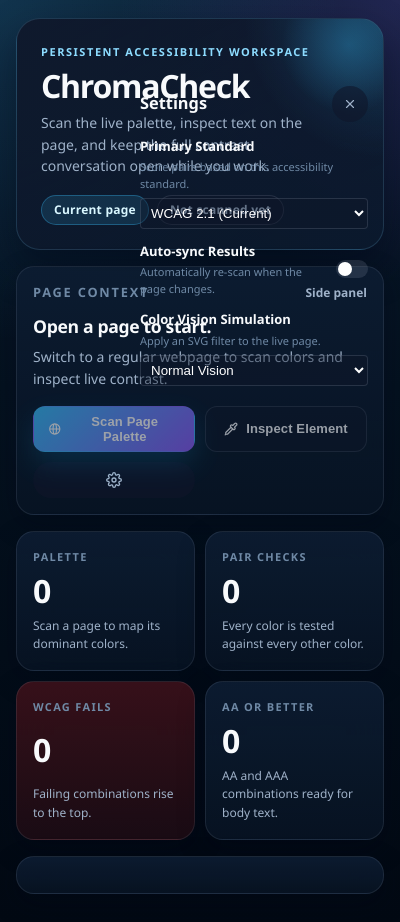
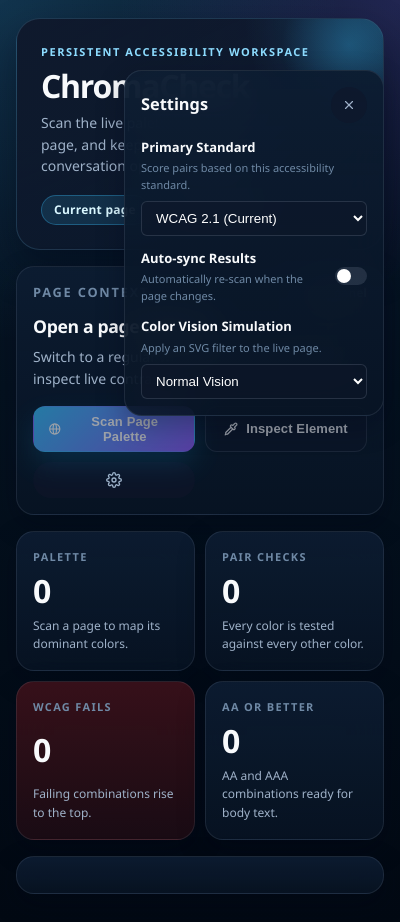
Before and after one commit to ryan258/palette-checker, a browser extension: page chrome-extension/popup/popup.html in a window 400 px wide. Both pictures are taken after a click on the button "Extension Settings". Drawn offline with Linux system fonts and the light colour scheme.

Commit message:
refactor: improve settings UI layout and styling by introducing `setting-group` classes and updating select input presentation.

```diff
--- a/chrome-extension/popup/popup.css
+++ b/chrome-extension/popup/popup.css
@@ -935,6 +935,33 @@
   cursor: pointer;
 }
 
+.setting-group {
+  display: flex;
+  flex-direction: column;
+  gap: 8px;
+  margin-bottom: 12px;
+}
+
+.setting-group .setting-info {
+  width: 100%;
+}
+
+.setting-group select {
+  width: 100%;
+  padding: 8px 10px;
+  border-radius: 6px;
+  background: rgba(15, 23, 42, 0.4);
+  color: white;
+  border: 1px solid rgba(148, 163, 184, 0.2);
+  cursor: pointer;
+  appearance: auto;
+}
+
+.setting-group select:focus {
+  outline: 2px solid rgba(56, 189, 248, 0.5);
+  border-color: rgba(56, 189, 248, 0.8);
+}
+
 .setting-info {
   flex: 1;
 }
--- a/chrome-extension/popup/popup.html
+++ b/chrome-extension/popup/popup.html
@@ -270,7 +270,7 @@
 
     <div
       id="settings-popover"
-      class="popover glass-panel"
+      class="popover panel-card"
       role="dialog"
       aria-modal="true"
       aria-hidden="true"
@@ -301,38 +301,19 @@
         </button>
       </div>
       <div class="popover-content">
-        <label
-          class="setting-row"
-          style="
-            margin-bottom: 12px;
-            align-items: flex-start;
-            flex-direction: column;
-            gap: 6px;
-          "
-        >
-          <div class="setting-info" style="width: 100%">
+        <label class="setting-group">
+          <div class="setting-info">
             <strong>Primary Standard</strong>
             <p>Score pairs based on this accessibility standard.</p>
           </div>
-          <select
-            id="standard-select"
-            class="cvd-select"
-            style="
-              width: 100%;
-              padding: 6px;
-              border-radius: 4px;
-              background: rgba(15, 23, 42, 0.4);
-              color: white;
-              border: 1px solid rgba(148, 163, 184, 0.2);
-            "
-          >
+          <select id="standard-select">
             <option value="WCAG21">WCAG 2.1 (Current)</option>
             <option value="WCAG22">WCAG 2.2</option>
             <option value="APCA">APCA (WCAG 3.0 Draft)</option>
           </select>
         </label>
 
-        <label class="setting-row">
+        <label class="setting-row" style="margin-bottom: 12px">
           <div class="setting-info">
             <strong>Auto-sync Results</strong>
             <p>Automatically re-scan when the page changes.</p>
@@ -340,31 +321,12 @@
           <input type="checkbox" id="auto-sync-toggle" />
         </label>
 
-        <label
-          class="setting-row"
-          style="
-            margin-top: 12px;
-            align-items: flex-start;
-            flex-direction: column;
-            gap: 6px;
-          "
-        >
-          <div class="setting-info" style="width: 100%">
+        <label class="setting-group" style="margin-bottom: 0">
+          <div class="setting-info">
             <strong>Color Vision Simulation</strong>
             <p>Apply an SVG filter to the live page.</p>
           </div>
-          <select
-            id="color-blindness-select"
-            class="cvd-select"
-            style="
-              width: 100%;
-              padding: 6px;
-              border-radius: 4px;
-              background: rgba(15, 23, 42, 0.4);
-              color: white;
-              border: 1px solid rgba(148, 163, 184, 0.2);
-            "
-          >
+          <select id="color-blindness-select">
             <option value="none">Normal Vision</option>
             <option value="protanopia">Protanopia (Red-blind)</option>
             <option value="protanomaly">Protanomaly (Red-weak)</option>
--- a/chrome-extension/popup/popup.js
+++ b/chrome-extension/popup/popup.js
@@ -491,7 +491,7 @@
       <button type="button" class="btn-icon btn-history-load" data-index="${index}" title="Load this scan">
         <svg xmlns="http://www.w3.org/2000/svg" width="14" height="14" viewBox="0 0 24 24" fill="none" stroke="currentColor" stroke-width="2" stroke-linecap="round" stroke-linejoin="round">
           <polyline points="1 4 1 10 7 10"></polyline>
-          <path d="M3.51 15a9 9 0 1 0 2.13-9.36L1L10"></path>
+          <path d="M3.51 15a9 9 0 1 0 2.13-9.36L 1 10"></path>
         </svg>
       </button>
     `;
```
